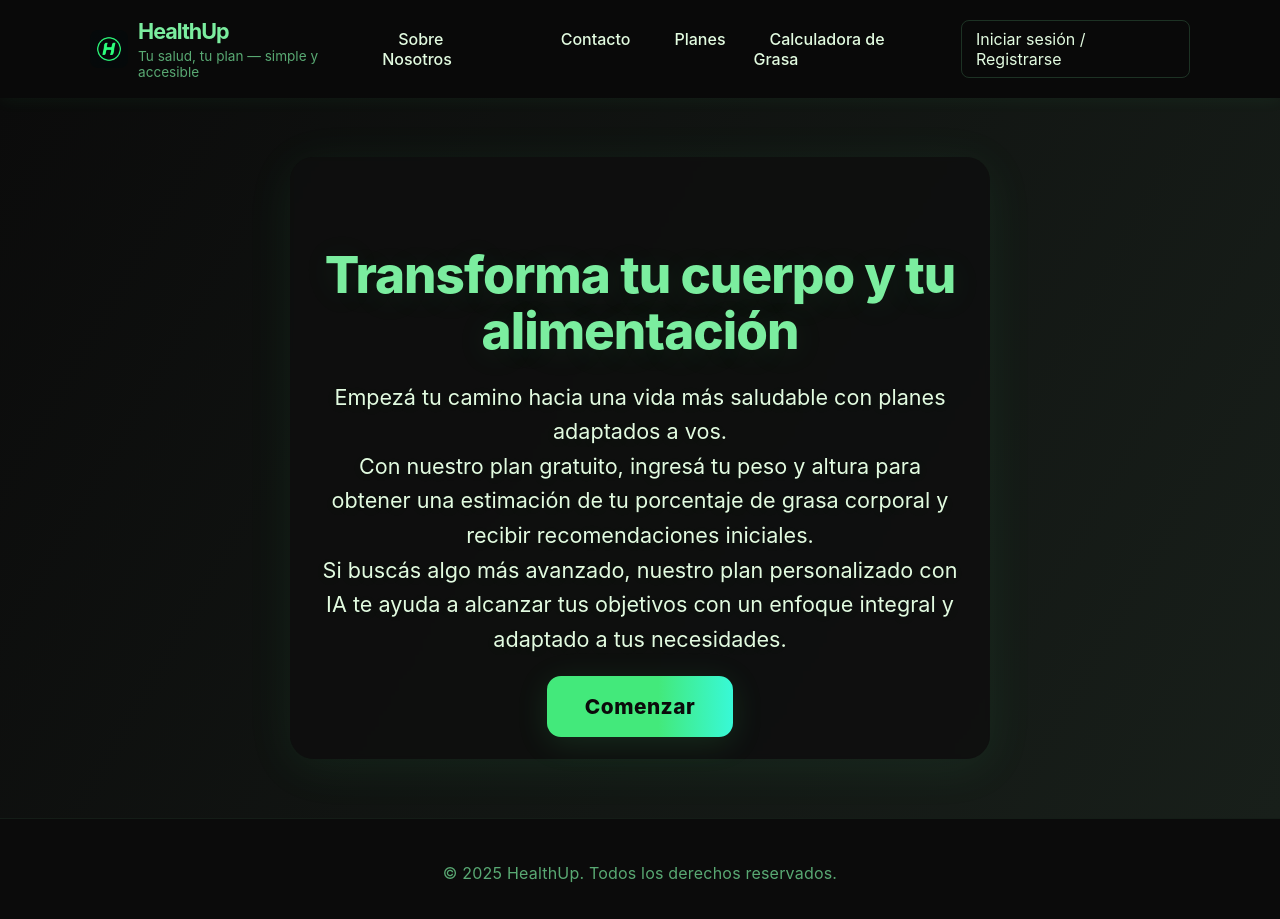
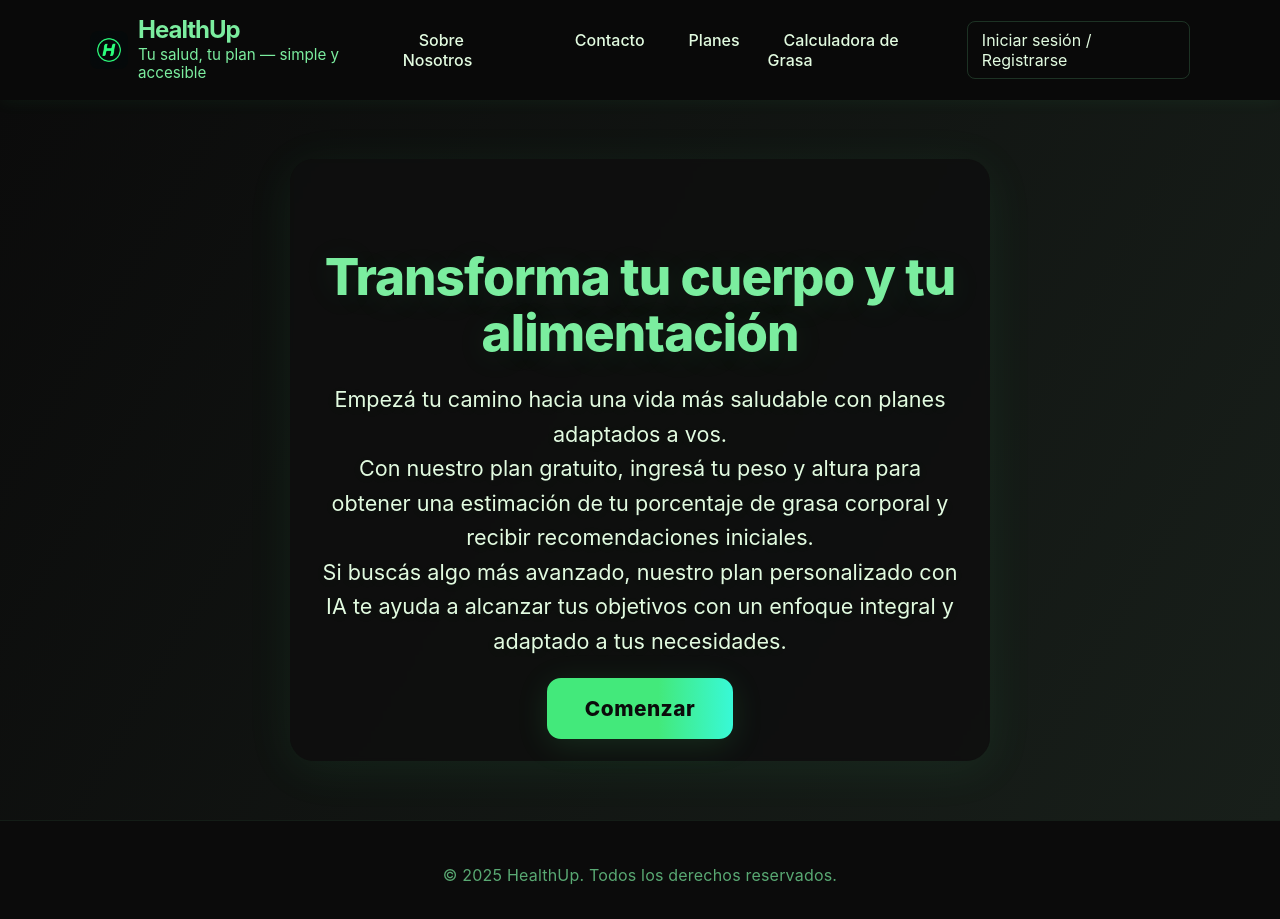
Before and after one commit to valbazanm/healthup.github.io, a website: page index.html in a window 1280 px wide. Drawn offline with Linux system fonts and the light colour scheme.

Commit message:
Add files via upload

```diff
--- a/index.html
+++ b/index.html
@@ -9,12 +9,12 @@
 <body>
     <header class="site-header sticky-header">
         <div class="container header-inner">
-            <a href="index.html" class="logo" style="display:flex;align-items:center;gap:10px;">
-                <img src="../logo.png" alt="HealthUp logo" style="height:38px;width:38px;vertical-align:middle;border-radius:8px;">
-                <span>
-                    HealthUp
-                    <span class="tagline" style="display:block;">Tu salud, tu plan — simple y accesible</span>
-                </span>
+            <a href="index.html" class="logo" style="display:flex;align-items:center;gap:10px;text-decoration:none;">
+                <img src="img/logo.png" alt="HealthUp logo" style="height:38px;width:38px;vertical-align:middle;border-radius:8px;flex-shrink:0;">
+                <div style="display:flex;flex-direction:column;line-height:1;">
+                    <span style="font-weight:700;font-size:1.5rem;line-height:1;">HealthUp</span>
+                    <span class="tagline" style="font-size:0.95rem;color:#7bed9f;line-height:1.2;">Tu salud, tu plan — simple y accesible</span>
+                </div>
             </a>
             <nav class="main-nav" aria-label="Menú principal">
                 <button class="nav-toggle" aria-label="Abrir menú">&#9776;</button>
```
Also changed, not shown: img/logo.png (added).
